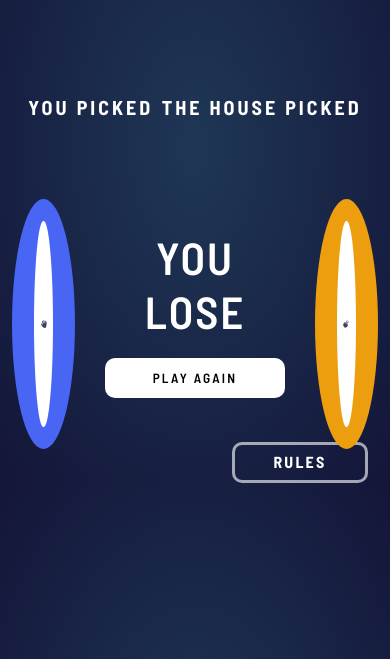
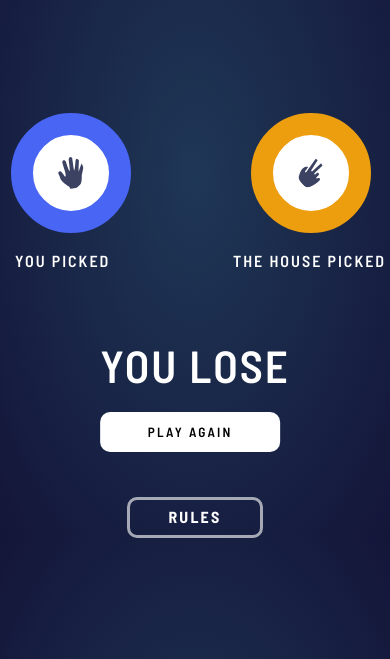
Before and after one commit to AmrAmrA/Rock-Paper-Scissors, a plain HTML site: page index.html in a window 390 px wide. Both pictures are taken after a click on the picture 120 px from the left and 299 px from the top of the page. Shown: the part 185-844 px from the top of the page. Drawn offline with Linux system fonts and the light colour scheme.

Commit message:
End of the application with reponsive

```diff
--- a/style.css
+++ b/style.css
@@ -21,6 +21,11 @@ a {
 body {
   background: radial-gradient(hsl(214, 47%, 23%), hsl(237, 49%, 15%));
   overflow-x: hidden;
+}
+
+.global__container {
+  margin: auto;
+  max-width: 1400px;
 }
 
 /* Score zone design */
@@ -221,8 +226,6 @@ main {
   display: flex;
 }
 
-
-
 .final__result {
   margin-bottom: 20px;
   color: white;
@@ -252,7 +255,7 @@ main {
 .rules__zone {
   display: flex;
   justify-content: flex-end;
-  margin: 180px 25px 0px 0px;
+  margin: 265px 25px 0px 0px;
   cursor: pointer;
 }
 
@@ -344,6 +347,38 @@ footer {
 }
 /* Responsive  */
 
+@media screen and (max-width: 830px) {
+  .main__game {
+    width: 95%;
+  }
+  .players__text,
+  .player__photos {
+    margin: 18px 17px 0px 27px;
+  }
+  .players__text p {
+    font-size: 16px;
+    letter-spacing: 2px;
+    font-weight: 100;
+  }
+  .mobile__choice {
+    width: 120px;
+    height: 120px;
+    margin: 0px 22px 0px -5px;
+  }
+
+  .show__theGame {
+    flex-direction: column-reverse;
+  }
+
+  .result__text {
+    position: absolute;
+    margin: 0;
+    left: 50%;
+    transform: translate(-50%, -50%);
+    top: 580px;
+  }
+}
+
 @media screen and (max-width: 620px) {
   .score__header {
     border-radius: 10px;
@@ -396,9 +431,9 @@ footer {
   .ruleszone__mobile {
     display: block;
     display: flex;
-    justify-content: flex-end;
-    margin: 180px 25px 0px 0px;
+    margin: 235px 0px 0px 0px;
     cursor: pointer;
+    justify-content: center;
   }
 
   .rules__zone {
@@ -459,4 +494,20 @@ footer {
     display: block;
     margin: 45px auto 0px;
   }
+
+  .players__text,
+  .player__photos {
+    margin: 18px 0px 0px 0px;
+  }
+  .main__game {
+    width: 98%;
+  }
+  .mobile__choice {
+    width: 120px;
+    height: 120px;
+    margin: 0px 15px 0px 7px;
+  }
+  .firstPlayer__text {
+    margin-left: 11px;
+  }
 }
```
Also changed, not shown: index.html (+1 -11 lines).
